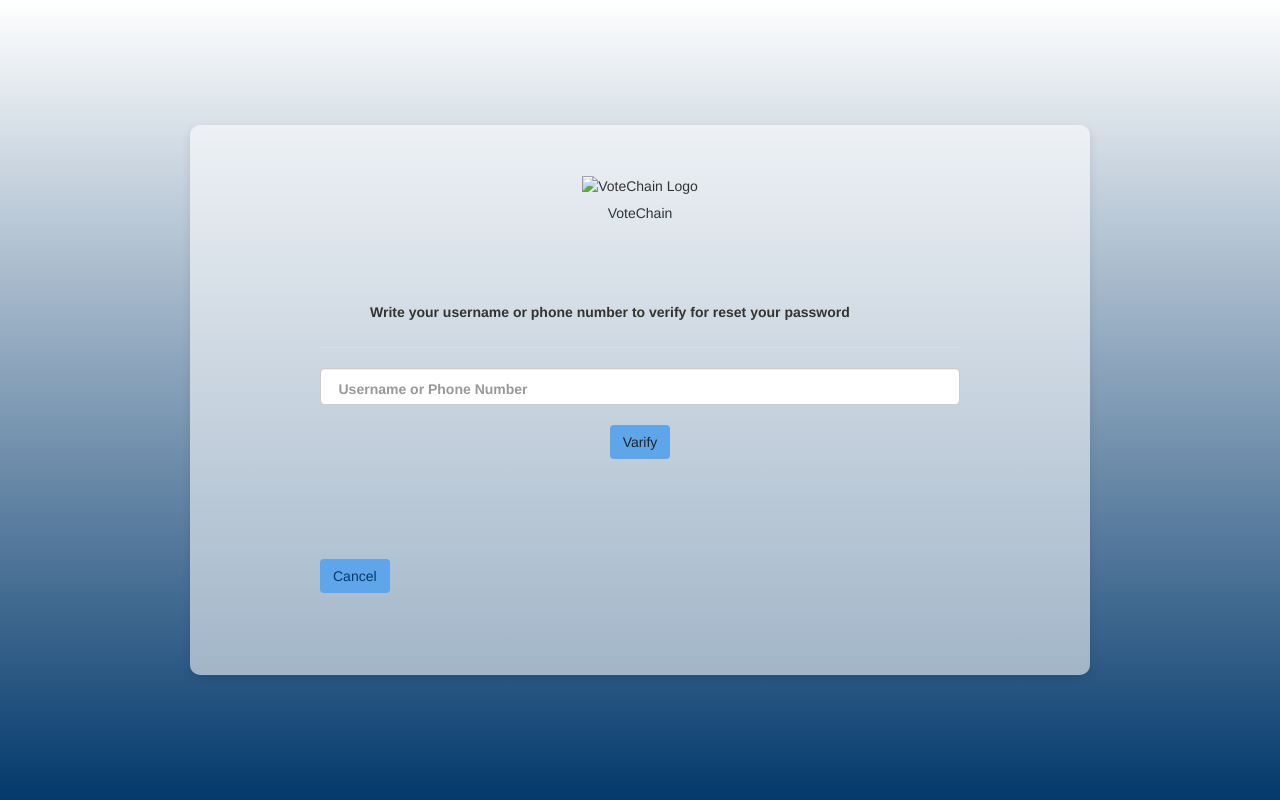
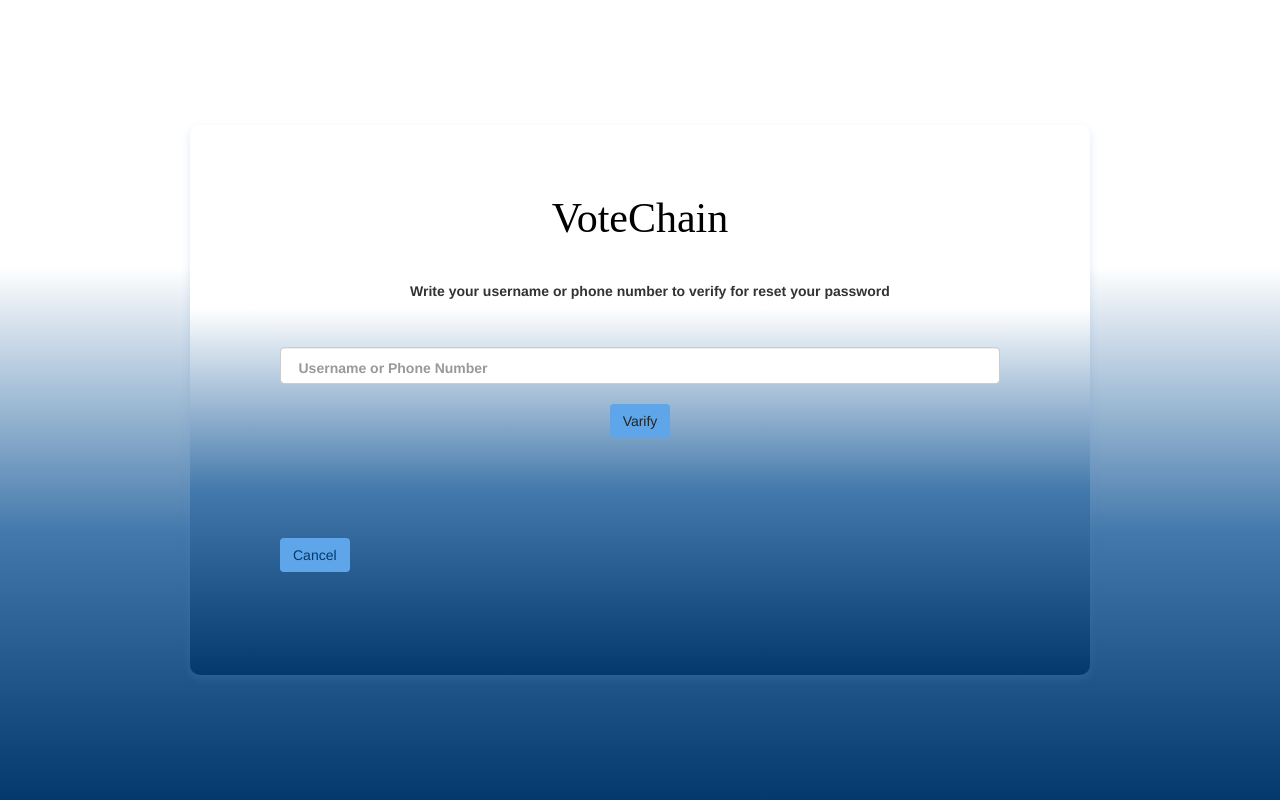
Before and after one commit to Al-Qassim/VoteChain, a Python web app: template templates/forgetPassword.html in a window 1280 px wide. Run offline with Jinja, Linux system fonts and the light colour scheme; the template is opened without the code that fills it, so the values that code supplies are empty; some libraries are stand-ins or nearby versions.

Commit message:
just a merger

```diff
--- a/templates/account.html
+++ b/templates/account.html
@@ -37,7 +37,7 @@
         </div>
 
         <div class="grid-right" style="padding-left: 200px;">
-          <img src='../static/images/polls images/{{user_info.user_id}}_{{poll.title}}.png' alt="">
+          <img src='../static/images/polls images/{{poll.poll_id}}.png' alt="" style="border-radius: 10px; max-height: 250px; float: right;">
         </div>
 
       </section>
--- a/templates/create_poll.html
+++ b/templates/create_poll.html
@@ -30,8 +30,8 @@
           </div>
           <!-- discription -->
           <div class="mb-3">
-            <label class="form-label">Discription</label>
-            <input type="text" class="form-control" placeholder="Write a discription" name="discription" value=" " required>
+            <label class="form-label">Description</label>
+            <input type="text" class="form-control" placeholder="Write a discription" name="discription" value="">
           </div>
         </div>
         <div class="grid-right">
--- a/templates/forgetPassword.html
+++ b/templates/forgetPassword.html
@@ -10,8 +10,8 @@
             {% endfor %}
         {% endif %}
     {% endwith %}
-    <form class="form" action="/forgetPassword" method="POST" id="VerifyForm" style="padding: 60px;">
-        <label style="margin-left: 50px;">Write your username or phone number to verify for reset your password</label>
+    <form class="form" action="/forgetPassword" method="POST" id="VerifyForm" style="padding: 20px;">
+        <label style="margin-left: 130px;">Write your username or phone number to verify for reset your password</label>
         <hr>
         <div class="form-floating" style="padding-bottom: 20px;">
             <input type="text" class="form-control" id="username_or_phone_number" name="username_or_phone_number" placeholder="Enter your username or phone number" required>
--- a/templates/homepage_layout.html
+++ b/templates/homepage_layout.html
@@ -10,8 +10,7 @@
       height: 100%;
       margin: 0;
       padding: 0;
-      background: linear-gradient(to bottom, #fff, #03396C);
-
+      background: linear-gradient(to bottom, #fff, #fff, #4278ab, #03396C);
       overflow-x: hidden;
     }
     main {
--- a/templates/layout.html
+++ b/templates/layout.html
@@ -11,7 +11,7 @@
     <link href="styles_home.css" rel="stylesheet">
     <style>
         body {
-            background: linear-gradient(to bottom, #fff, #03396C);
+            background: linear-gradient(to bottom, #fff, #fff, #4278ab, #03396C);
             height: 100vh;
             display: flex;
             justify-content: center;
@@ -20,12 +20,13 @@
             /* zoom: 1.5; Adjust value to make the content bigger */
         }
         .form-container {
-            background: #ffffff8f;
+            /* background: #ffffff8f; */
+            background: linear-gradient(to bottom, #fff, #fff, #4278ab, #03396C);
             border-radius: 10px;
             padding: 50px;
             padding-left: 70px;
             padding-right: 70px;
-            box-shadow: 0 4px 10px rgba(0, 0, 0, 0.1);
+            box-shadow: 0 4px 10px rgba(105, 145, 209, 0.2);
             width: 900px;
             height: 550px;
         }
@@ -103,8 +104,9 @@
 <body>
     <div class="form-container">
         <div class="logo">
-            <img src="{{ image_url }}" alt="VoteChain Logo">
-            <h5>VoteChain</h5>
+            <!-- <img src="{{ image_url }}" alt="VoteChain Logo"> -->
+            <!-- <h5>VoteChain</h5> -->
+            <h2 style="font-family: Outfit; font-size: 300%; color: #000;">VoteChain</h2>
         </div>
         <main>
             {% block main %}
--- a/templates/register.html
+++ b/templates/register.html
@@ -18,7 +18,7 @@
             justify-content: center;
             align-items: center;
             height: 100vh;
-            background: linear-gradient(to bottom, #fff, #03396C);
+            background: linear-gradient(to bottom, #fff, #fff, #4278ab, #03396C);
         }
         .container {
             display: flex;
```
Also changed, not shown: templates/admin_dashboard_poll.html (+6 -3 lines), templates/homepage.html (+14 -3 lines), templates/login.html (+5 -3 lines).
